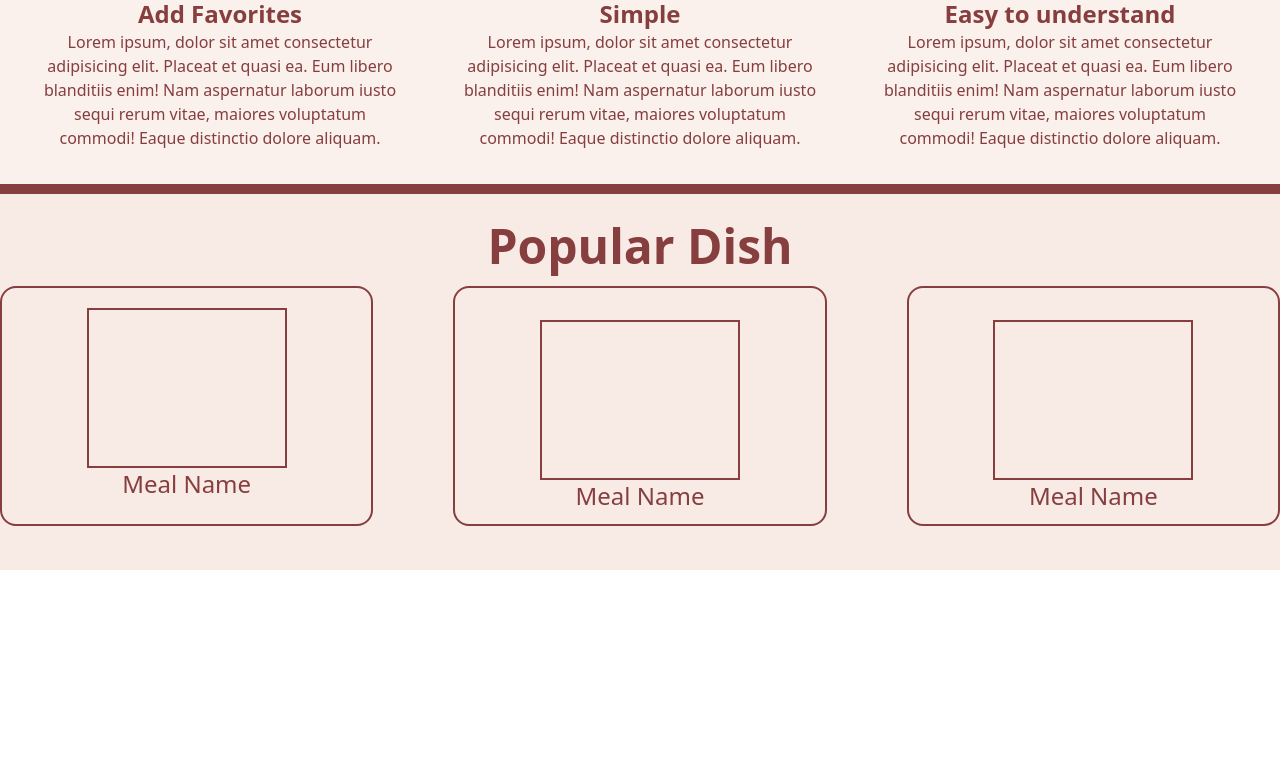
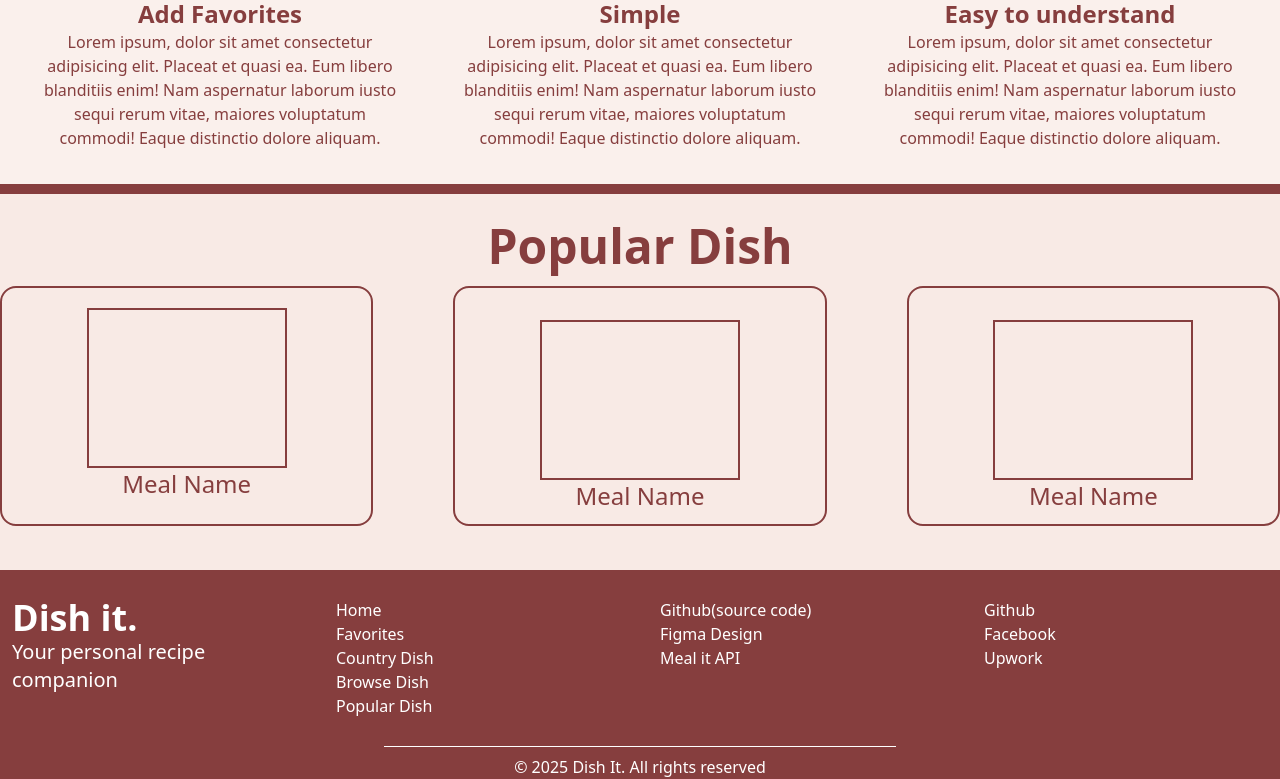
Before and after one commit to Matthew-act546/Dish-It, a React (Vite) app: page / in a window 1280 px wide. Shown: the part 1496-2275 px from the top of the page. Before the commit the page ends 2066 px from the top, so only its background shows below. Built offline with nearby package versions, Linux system fonts and the light colour scheme.

Commit message:
add footer

```diff
--- a/src/App.jsx
+++ b/src/App.jsx
@@ -1,4 +1,5 @@
 import About from './components/About'
+import Footer from './components/Footer'
 import Home from './components/Home'
 import Popular from './components/Popular'
 import './index.css'
@@ -11,6 +12,7 @@ function App() {
       <Home></Home>
       <About></About>
       <Popular></Popular>
+      <Footer></Footer>
     </>
   )
 }
--- /dev/null
+++ b/src/components/Footer.jsx
@@ -0,0 +1,44 @@
+export default function Footer() {
+  return (
+    <>
+      <section className="w-screen flex justify-center bg-primary text-white">
+        <div className="container mt-7">
+          <div className="grid grid-cols-2 gap-10 mx-3 lg:grid-cols-4 md:grid-cols-4">
+            <div>
+              <h2 className="text-4xl font-bold">Dish it.</h2>
+              <h4 className="text-xl ">Your personal recipe companion</h4>
+            </div>
+            <div>
+              <ul className="list-none">
+                <li><a className="hover:underline" href="#">Home</a></li>
+                <li><a className="hover:underline" href="#">Favorites</a></li>
+                <li><a className="hover:underline" href="#">Country Dish</a></li>
+                <li><a className="hover:underline" href="#">Browse Dish</a></li>
+                <li><a className="hover:underline" href="#">Popular Dish</a></li>
+              </ul>
+            </div>
+            <div>
+              <ul className="list-none">
+                <li><a className="hover:underline" href="#">Github(source code)</a></li>
+                <li><a className="hover:underline" href="#">Figma Design</a></li>
+                <li><a className="hover:underline" href="#">Meal it API</a></li>
+              </ul>
+            </div>
+            <div>
+              <ul className="list-none">
+                <li><a className="hover:underline" href="#">Github</a></li>
+                <li><a className="hover:underline" href="#">Facebook</a></li>
+                <li><a className="hover:underline" href="#">Upwork</a></li>
+              </ul>
+            </div>
+          </div>
+          <div className="flex justify-center mt-7">
+            <hr className="w-[40%]"/>
+          </div>
+
+          <p className="text-center mt-2">© 2025 Dish It. All rights reserved</p>
+        </div>
+      </section>
+    </>
+  )
+}
```
